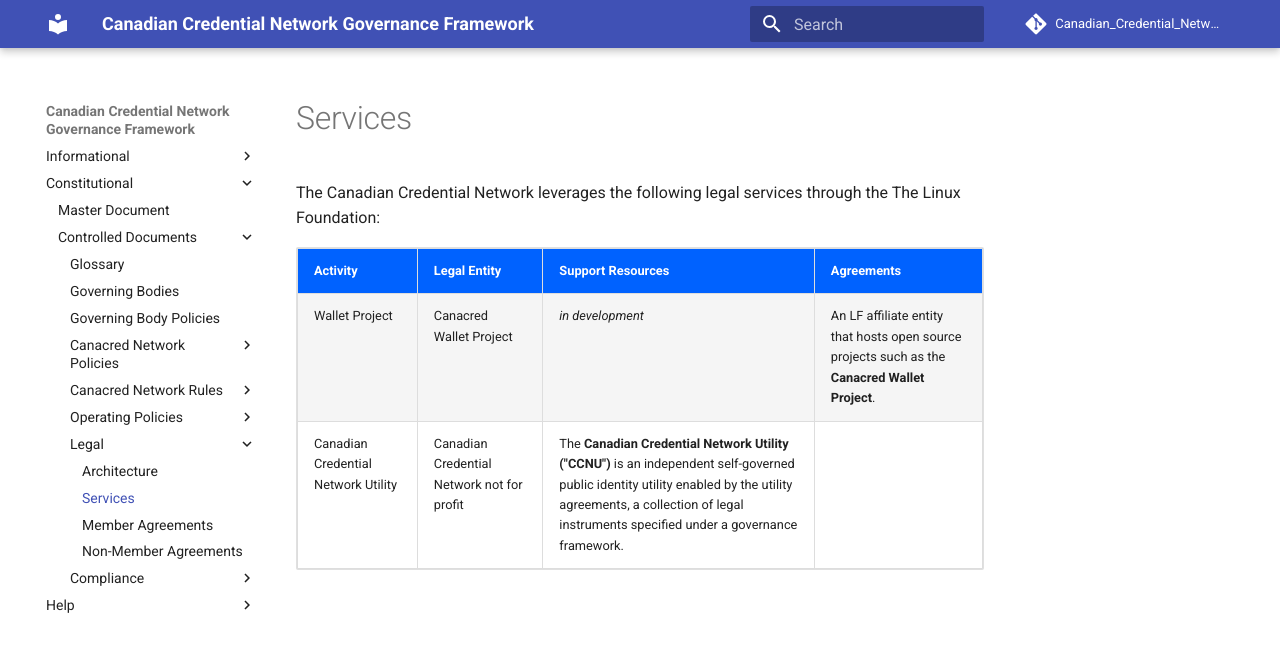
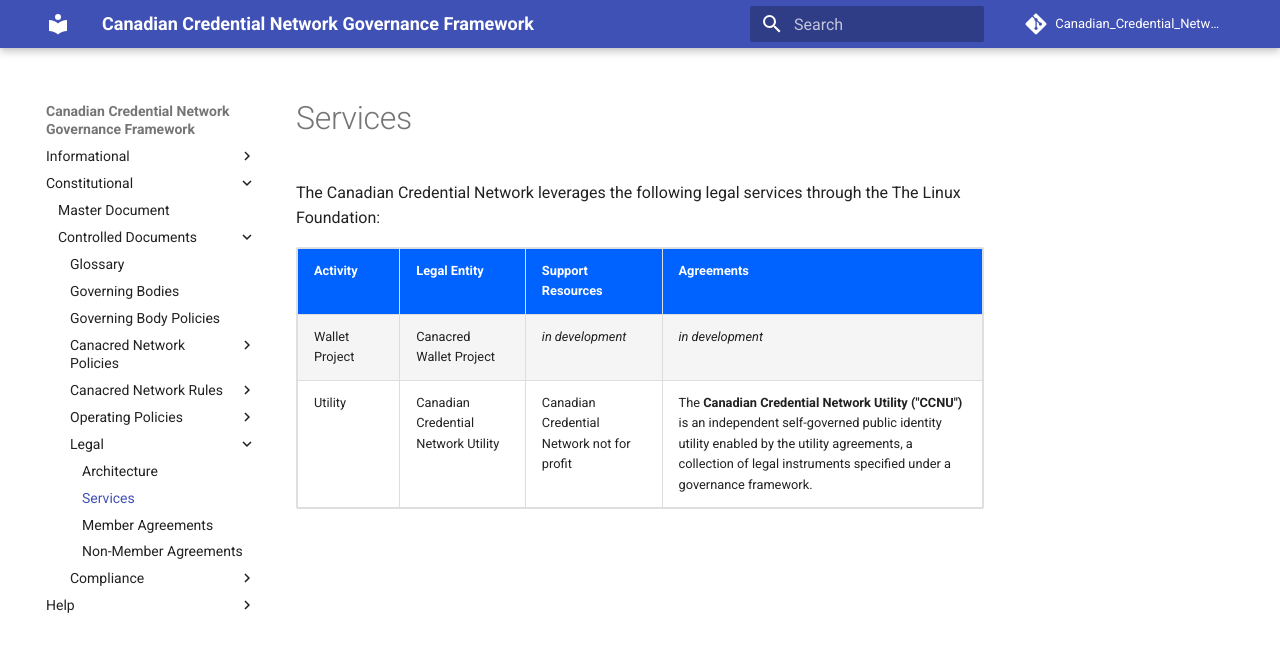
Before and after one commit to VictorSyntez/governance, an MkDocs documentation site: the page built from docs/gf_legal/legal_services.md, in a window 1280 px wide. Shown: the top 652 px of the page. Built offline with MkDocs 1.6.1 and Material for MkDocs 9.7.7, drawn with Linux system fonts in a browser that asks for light colours; comment, search, counter and statistics services are not loaded.

Commit message:
Update legal_services.md

```diff
--- a/docs/gf_legal/legal_services.md
+++ b/docs/gf_legal/legal_services.md
@@ -2,5 +2,5 @@
 
 | Activity | Legal Entity | Support Resources | Agreements|
 | --- | --- | --- | --- |
-| Wallet Project | Canacred Wallet Project | *in development*  | An LF affiliate entity that hosts open source projects such as the **Canacred Wallet Project**. |
-|Canadian Credential Network Utility | Canadian Credential Network not for profit | The **Canadian Credential Network Utility ("CCNU")** is an independent self-governed public identity utility enabled by the utility agreements, a collection of legal instruments specified under a governance framework. |
+| Wallet Project | Canacred Wallet Project | *in development*  | *in development* |
+| Utility | Canadian Credential Network Utility | Canadian Credential Network not for profit | The **Canadian Credential Network Utility ("CCNU")** is an independent self-governed public identity utility enabled by the utility agreements, a collection of legal instruments specified under a governance framework. |
```
